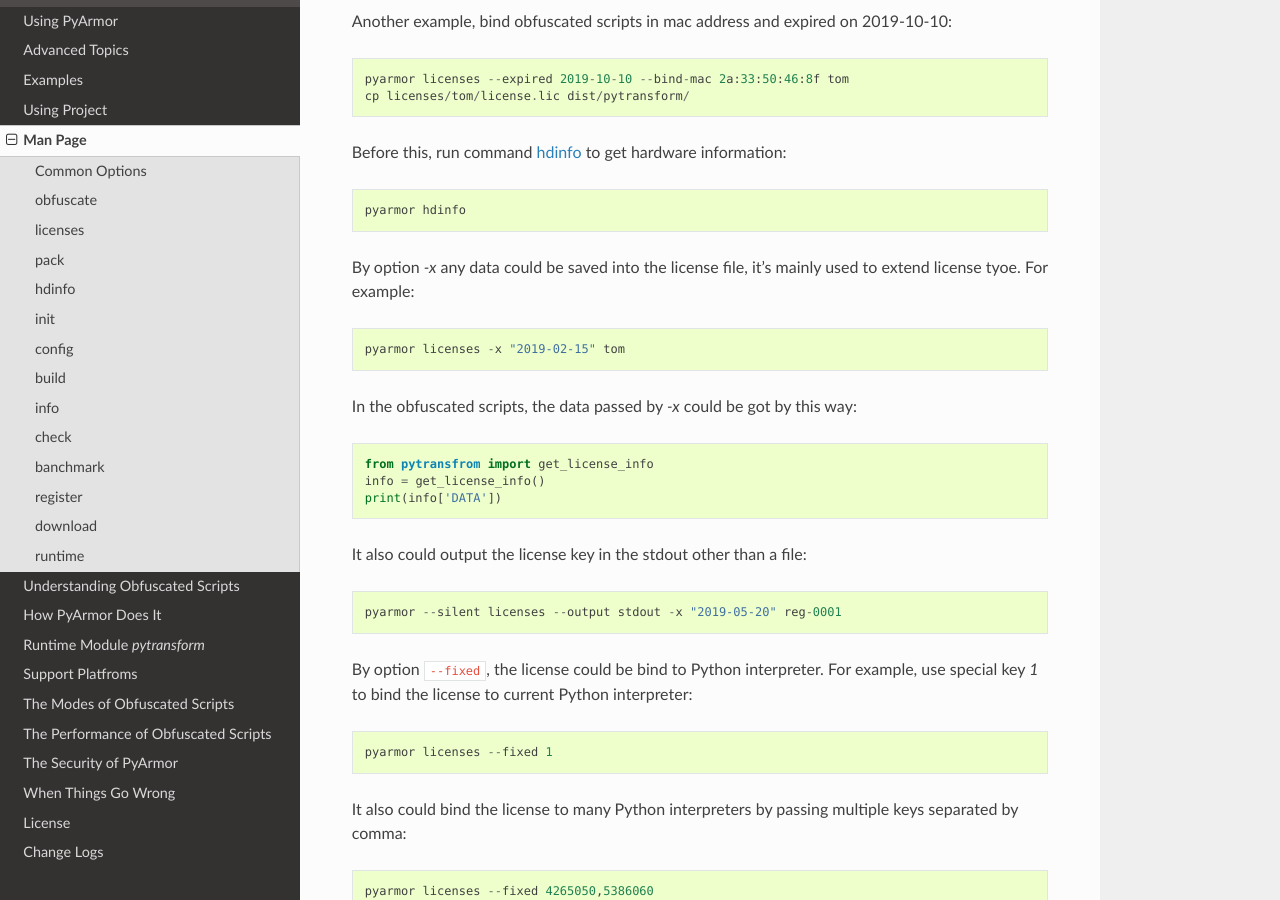
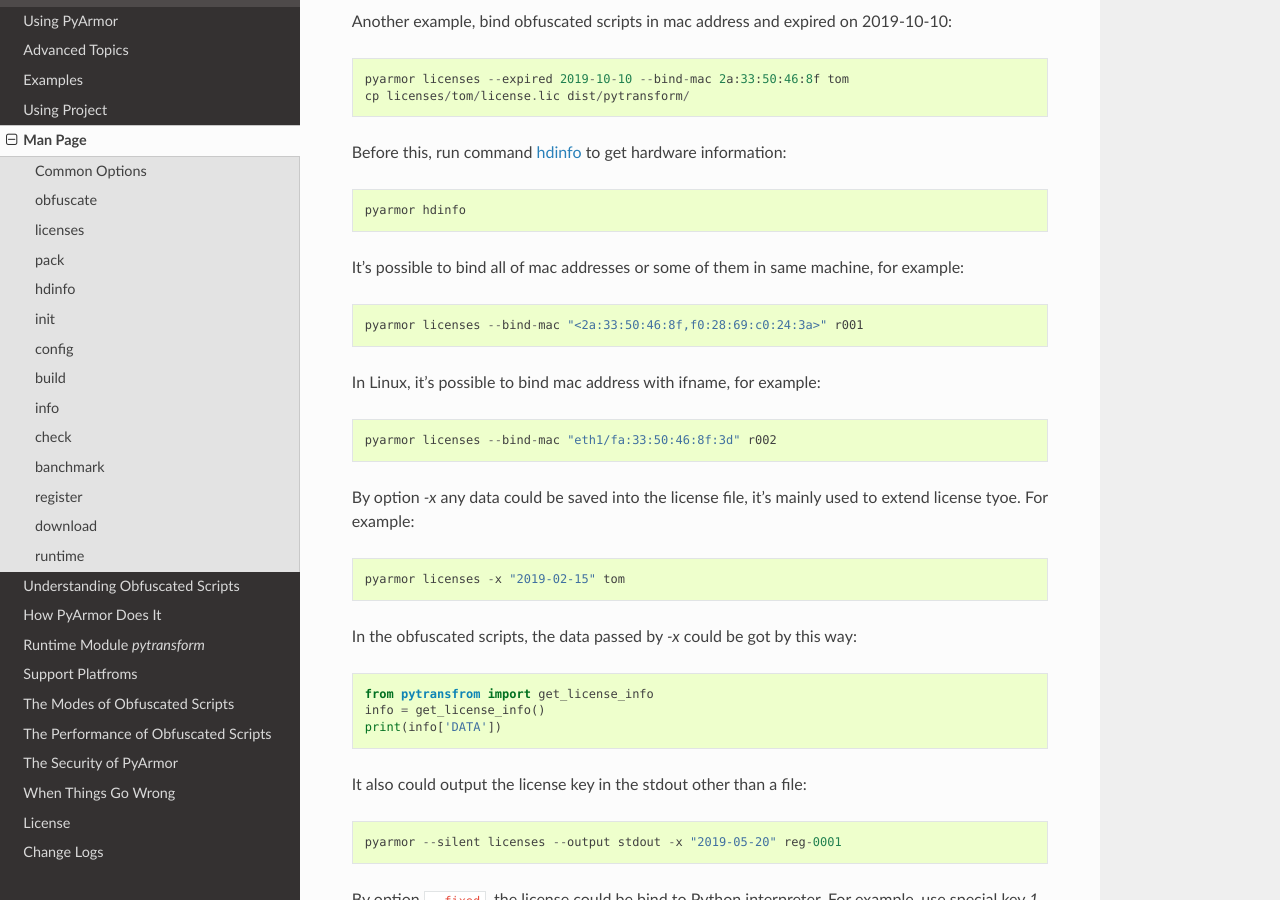
Before and after one commit to dashingsoft/pyarmor, a Sphinx documentation site: the page built from docs/man.rst, in a window 1280 px wide and 900 px high, scrolled down 10106 px. Built offline with Sphinx 7.4.7 and the Read the Docs theme 2.0.0, drawn with Linux system fonts in a browser that asks for light colours.

Commit message:
Document multiple mac address binding

```diff
--- a/docs/man.rst
+++ b/docs/man.rst
@@ -379,6 +379,15 @@
 Before this, run command `hdinfo`_ to get hardware information::
 
     pyarmor hdinfo
+
+It's possible to bind all of mac addresses or some of them in same machine, for
+example::
+
+    pyarmor licenses --bind-mac "<2a:33:50:46:8f,f0:28:69:c0:24:3a>" r001
+
+In Linux, it's possible to bind mac address with ifname, for example::
+
+    pyarmor licenses --bind-mac "eth1/fa:33:50:46:8f:3d" r002
 
 By option `-x` any data could be saved into the license file, it's mainly used
 to extend license tyoe. For example::
```
